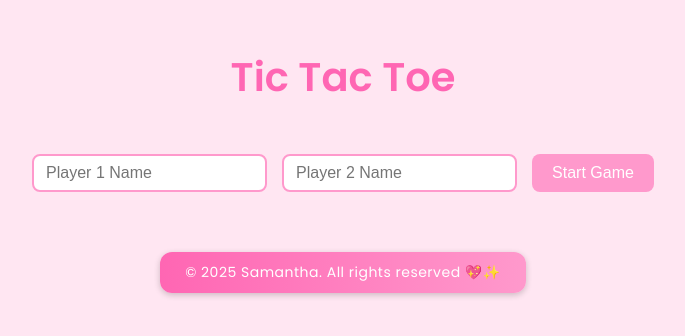
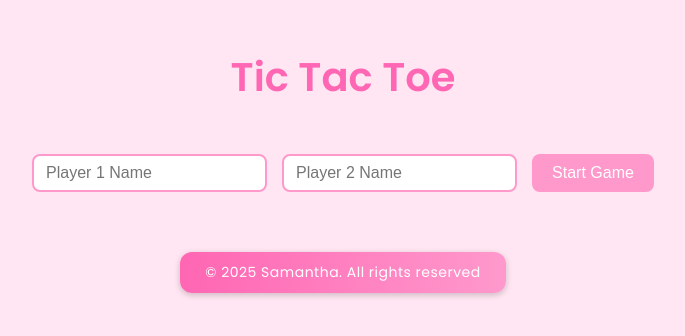
Before and after one commit to samanthahere/tic-tac-toe, a plain HTML site: page index.html in a window 1280 px wide. Shown: the whole page, without its empty margins (297-982 px from the left). Drawn offline with Linux system fonts and the light colour scheme.

Commit message:
Update index.html

```diff
--- a/index.html
+++ b/index.html
@@ -158,7 +158,7 @@ footer {
 
 <div id="message"></div>
 <button id="restart">Restart Game</button>
-<footer>© 2025 Samantha. All rights reserved 💖✨</footer>
+<footer>© 2025 Samantha. All rights reserved </footer>
 
 <script>
 const cells = document.querySelectorAll('.cell');
```
